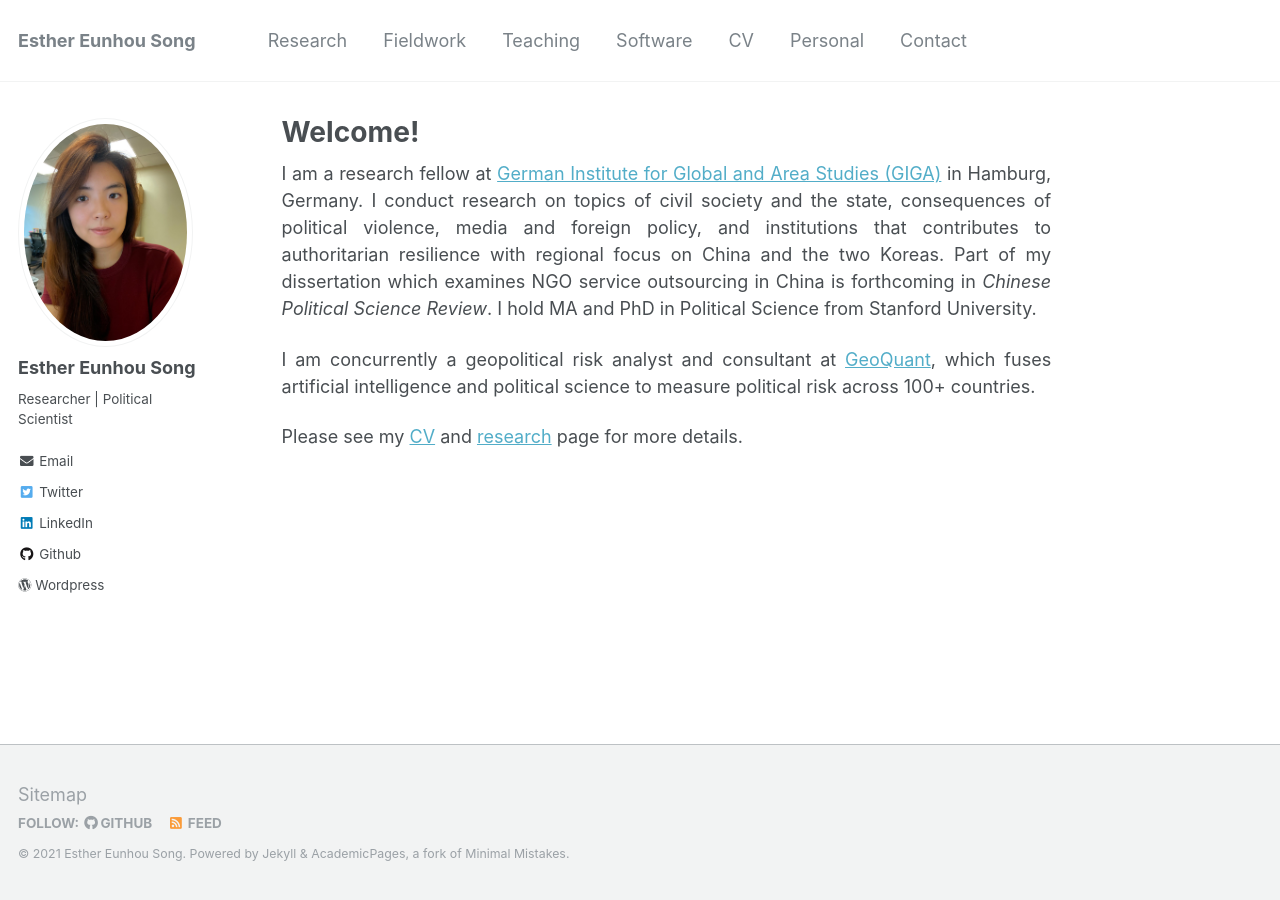
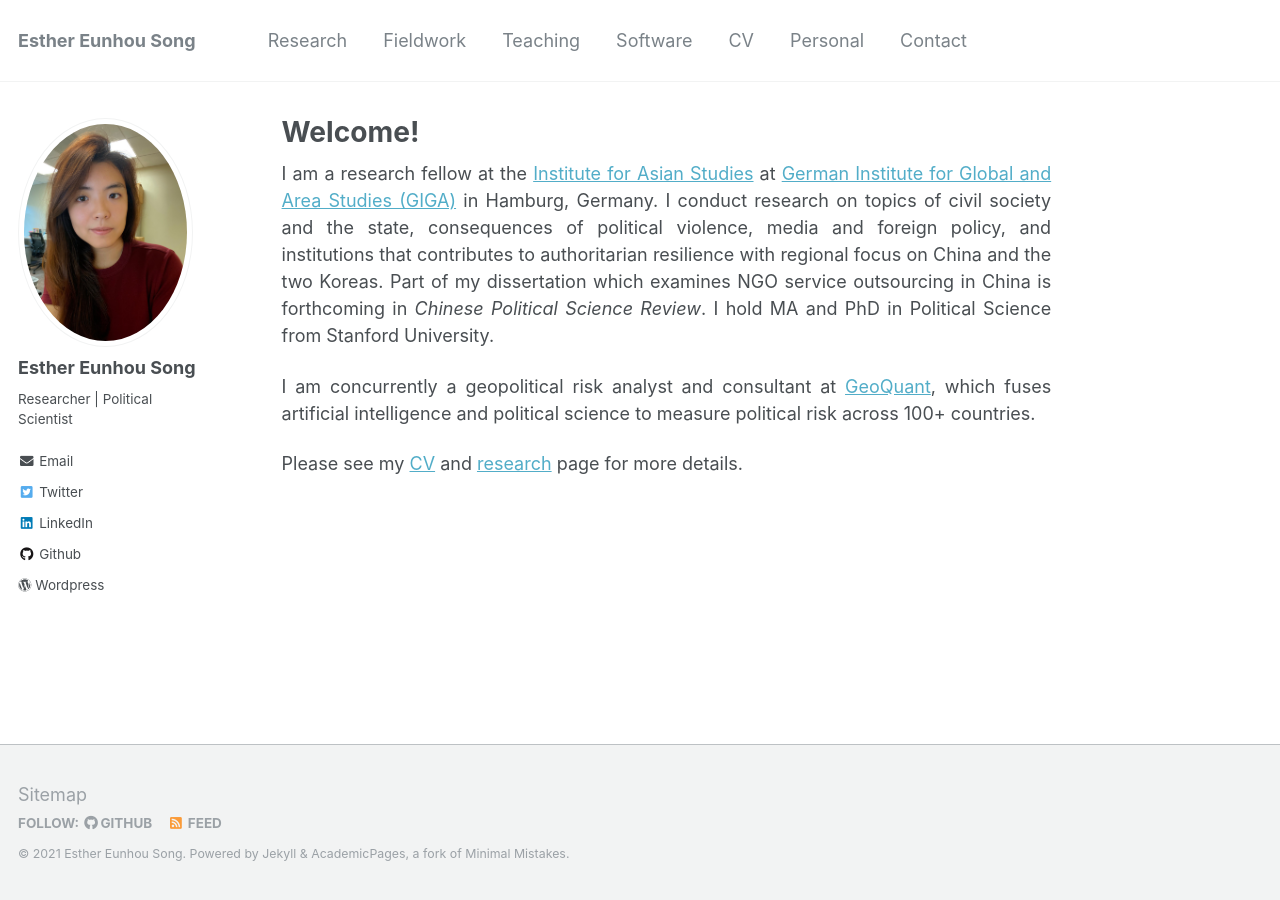
Before and after one commit to ehsong/ehsong.github.io, a Jekyll site: the page built from _pages/about.md, in a window 1280 px wide. Built offline with Jekyll 4.4.1, drawn with Linux system fonts in a browser that asks for light colours.

Commit message:
Update about.md

```diff
--- a/_pages/about.md
+++ b/_pages/about.md
@@ -7,7 +7,7 @@
   - /about/
   - /about.html
 ---
-I am a research fellow at [German Institute for Global and Area Studies (GIGA)](https://www.giga-hamburg.de/en/) in Hamburg, Germany. I conduct research on topics of civil society and the state, consequences of political violence, media and foreign policy, and institutions that contributes to authoritarian resilience with regional focus on China and the two Koreas. Part of my dissertation which examines NGO service outsourcing in China is forthcoming in *Chinese Political Science Review*. I hold MA and PhD in Political Science from Stanford University.
+I am a research fellow at the [Institute for Asian Studies](https://www.giga-hamburg.de/en/institutes/giga-institute-for-asian-studies/) at [German Institute for Global and Area Studies (GIGA)](https://www.giga-hamburg.de/en/) in Hamburg, Germany. I conduct research on topics of civil society and the state, consequences of political violence, media and foreign policy, and institutions that contributes to authoritarian resilience with regional focus on China and the two Koreas. Part of my dissertation which examines NGO service outsourcing in China is forthcoming in *Chinese Political Science Review*. I hold MA and PhD in Political Science from Stanford University.
 
 I am concurrently a geopolitical risk analyst and consultant at [GeoQuant](https://geoquant.com/), which fuses artificial intelligence and political science to measure political risk across 100+ countries.
 
```
